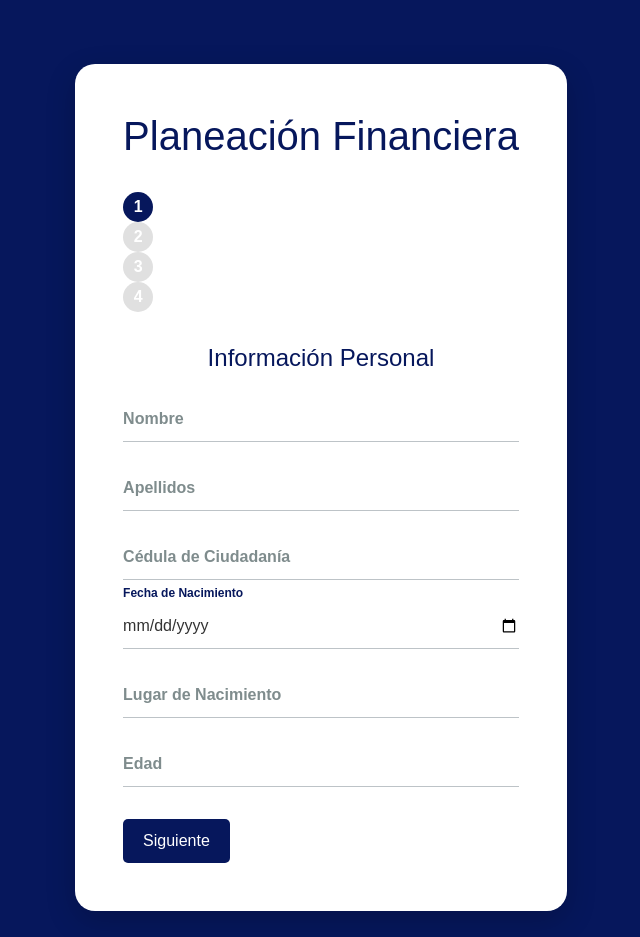
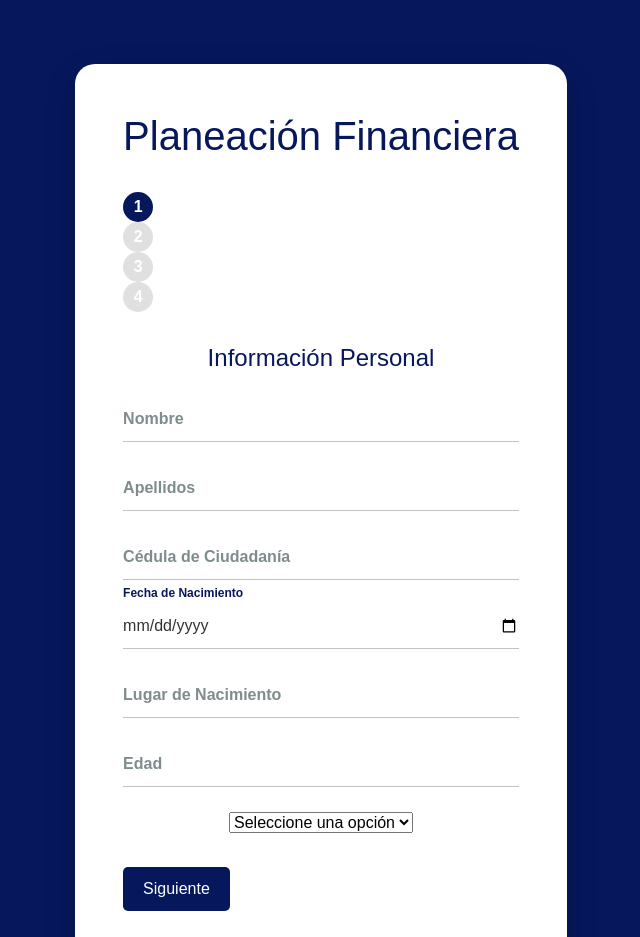
Before and after one commit to danielcruz94/develop, a React (Vite) app in the folder vite-project/: page /registrarse in a window 1280 px wide. Shown: the top 937 px of the page, without its empty margins (319-959 px from the left). Built offline with nearby package versions, Linux system fonts and the light colour scheme.

Commit message:
registro terminado

```diff
--- a/package.json
+++ b/package.json
@@ -2,6 +2,7 @@
   "dependencies": {
     "axios": "^1.7.9",
     "bcryptjs": "^2.4.3",
+    "crypto-js": "^4.2.0",
     "framer-motion": "^11.13.1",
     "react-router-dom": "^7.0.1",
     "sweetalert2": "^11.14.5"
--- a/vite-project/src/formregistro.jsx
+++ b/vite-project/src/formregistro.jsx
@@ -2,6 +2,7 @@ import{ useState } from 'react'
 import { motion, AnimatePresence } from 'framer-motion'
 import axios from 'axios';
 import "./formregistro.css"
+import CryptoJS from "crypto-js";
 
 const InputField = ({ label, type = "text", value, onChange, required = false }) => (
   <div className="input-field">
@@ -31,7 +32,7 @@ const ElegantBlueFinancialPlanningForm = () => {
     setFormData({ ...formData, [field]: e.target.value })
   }
 
-  const handleSubmit = async (e) => {
+   const handleSubmit = async (e) => {
     e.preventDefault();
 
     // Validación de campos vacíos
@@ -49,8 +50,12 @@ const ElegantBlueFinancialPlanningForm = () => {
       }
     }
 
+    // Encriptar la contraseña antes de enviarla
+    const encryptedPassword = CryptoJS.AES.encrypt(formData.contraseña, 'secreto').toString();
+    formData.contraseña = encryptedPassword; // Reemplazar la contraseña original con la encriptada
+
     // Depuración: Verificar los datos que se van a enviar
-    console.log("Datos a enviar:", formData);  // Muestra todos los datos del formulario
+    console.log("Datos a enviar:", formData);
 
     // URL del servidor (puedes cambiarla según tu entorno)
     const serverUrl = 'http://localhost:3001/api/clientes';
@@ -63,21 +68,22 @@ const ElegantBlueFinancialPlanningForm = () => {
       });
 
       // Depuración: Mostrar la respuesta del servidor
-      console.log("Respuesta del servidor:", response);  // Muestra la respuesta completa
+      console.log("Respuesta del servidor:", response);
 
       // Cambiar el código de estado a 201 para una creación exitosa
       if (response.status === 201) {
         alert('Formulario enviado exitosamente!');
-        window.location.href = 'https://www.google.com';  // Cambia la URL de destino
+        window.location.href = 'https://www.google.com';
       } else {
         alert('Hubo un error al enviar el formulario. Por favor, inténtalo nuevamente.');
       }
     } catch (error) {
       // Depuración: Mostrar detalles del error
-      console.error('Error al enviar el formulario:', error); // Muestra el error completo
+      console.error('Error al enviar el formulario:', error);
       alert('Hubo un error al enviar el formulario. Por favor, revisa tu conexión y vuelve a intentarlo.');
     }
   };
+
 
 
 
@@ -101,6 +107,7 @@ const ElegantBlueFinancialPlanningForm = () => {
             exit={{ opacity: 0, x: -50 }}
             transition={{ duration: 0.5 }}
           >
+
             <h3>Información Personal</h3>
             <InputField label="Nombre" value={formData.nombre} onChange={handleInputChange('nombre')} />
             <InputField label="Apellidos" value={formData.apellidos} onChange={handleInputChange('apellidos')} />
@@ -108,6 +115,17 @@ const ElegantBlueFinancialPlanningForm = () => {
             <InputField label="Fecha de Nacimiento" type="date" value={formData.fechaNacimiento} onChange={handleInputChange('fechaNacimiento')} />
             <InputField label="Lugar de Nacimiento" value={formData.lugarNacimiento} onChange={handleInputChange('lugarNacimiento')} />
             <InputField label="Edad" type="number" value={formData.edad} onChange={handleInputChange('edad')} />
+
+            <select
+              value={formData.sexo}
+              onChange={handleInputChange('sexo')}
+              required
+            >
+              <option value="">Seleccione una opción</option>
+              <option value="hombre">Hombre</option>
+              <option value="mujer">Mujer</option>
+            </select>
+
           </motion.div>
         )
       case 2:
```
Also changed, not shown: 1 other file (tests, documents, lock files or other folders).
